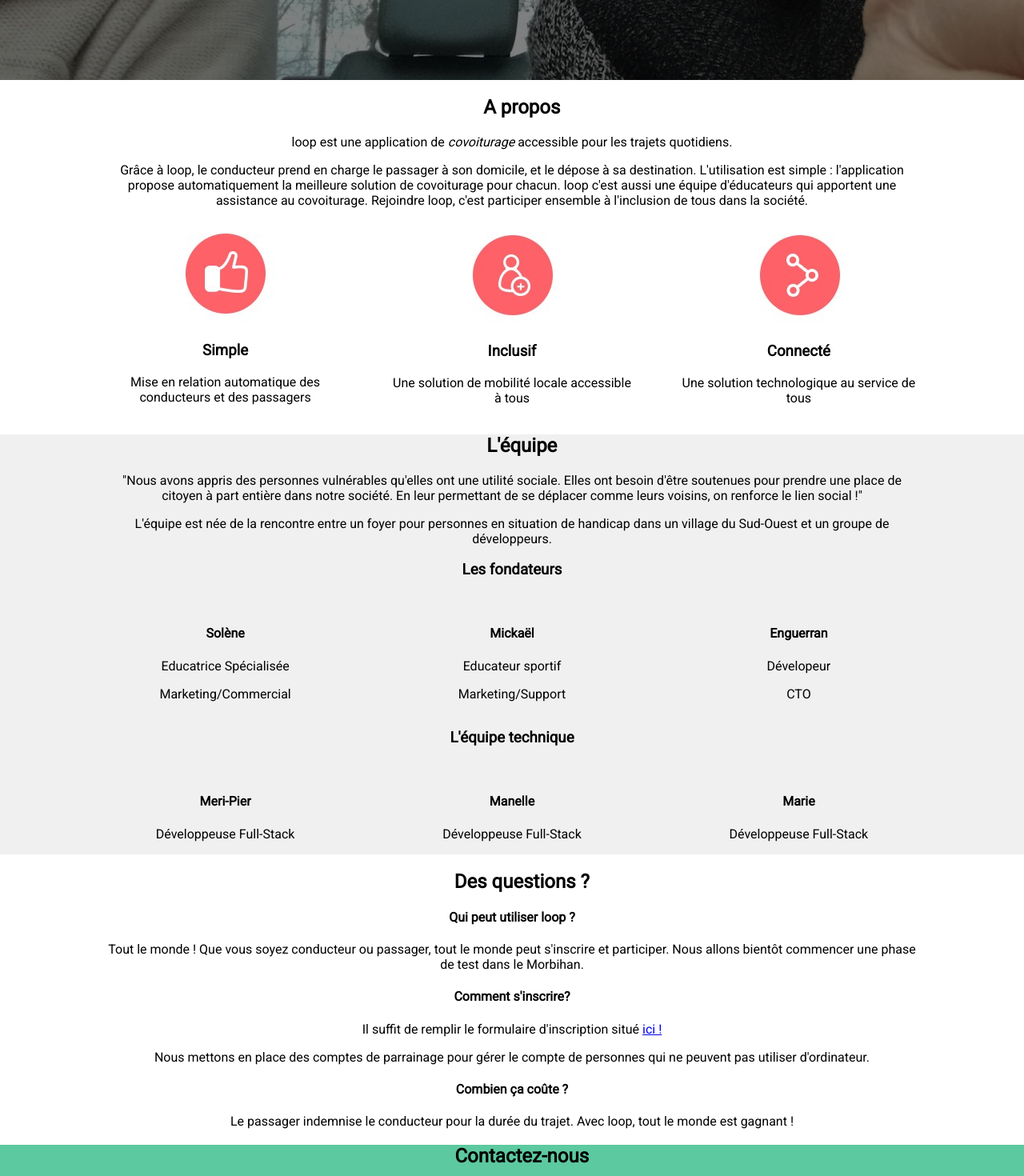
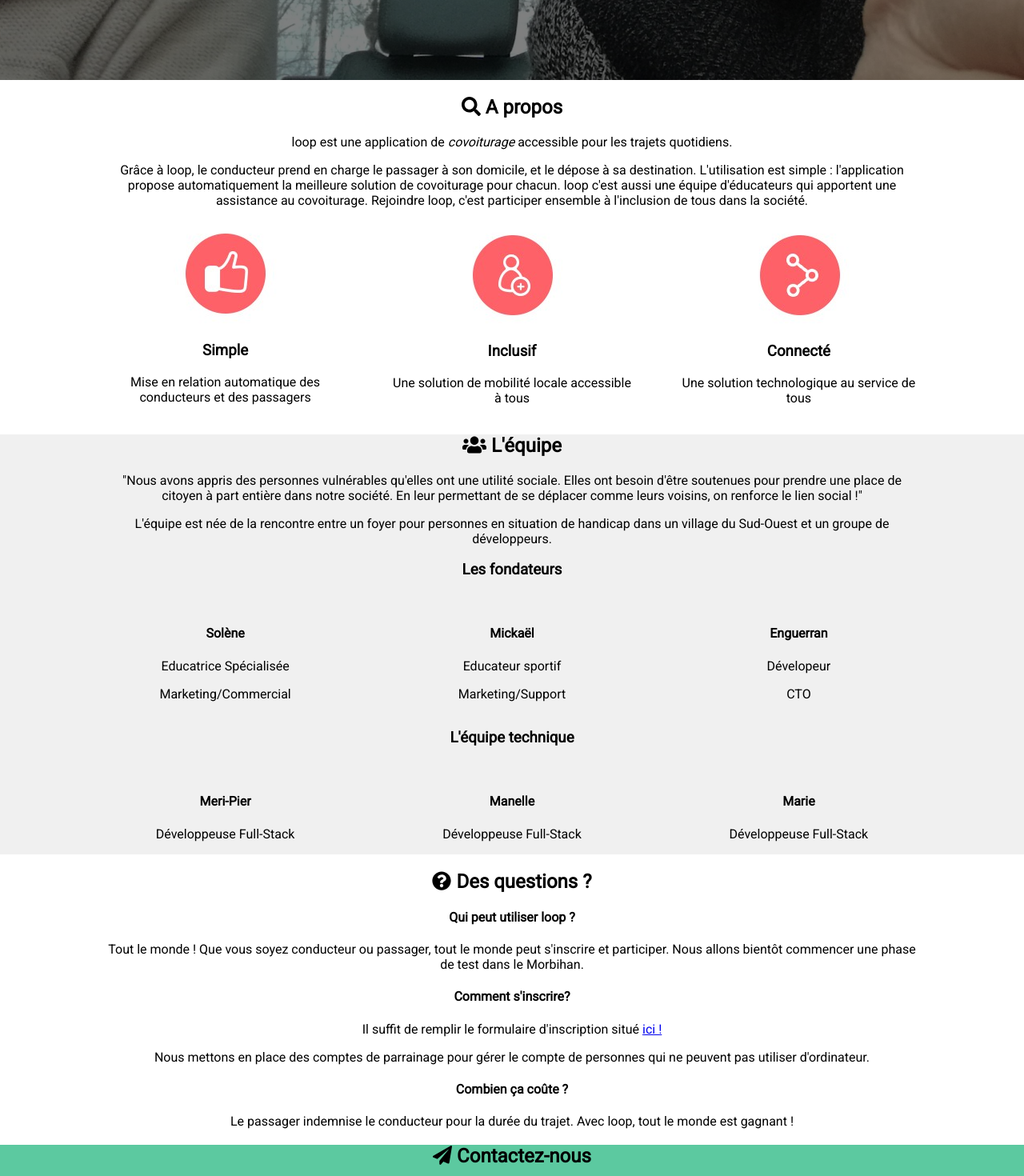
Before and after one commit to mpligioso/loop-frontend, an Angular app: page / in a window 1280 px wide. Shown: the part 1040-2510 px from the top of the page at 80% size. Built offline with nearby package versions, Linux system fonts and the light colour scheme; no server answers.

Commit message:
added font-awsome and icons in landing page

```diff
--- a/package.json
+++ b/package.json
@@ -20,6 +20,9 @@
     "@angular/platform-browser": "^6.0.3",
     "@angular/platform-browser-dynamic": "^6.0.3",
     "@angular/router": "^6.0.3",
+    "@fortawesome/angular-fontawesome": "^0.1.1",
+    "@fortawesome/fontawesome-svg-core": "^1.2.1",
+    "@fortawesome/free-solid-svg-icons": "^5.1.1",
     "core-js": "^2.5.4",
     "font-awesome": "^4.7.0",
     "rxjs": "^6.0.0",
--- a/src/app/app-routing.module.ts
+++ b/src/app/app-routing.module.ts
@@ -14,10 +14,14 @@ import { SettingsComponent } from "./settings/settings.component";
 import { AuthGuard } from "./guard/auth.guard";
 
 const routes: Routes = [
-  { path: "", component: LandingPageComponent },
-  { path: "login", component: LoginComponent },
-  { path: "signup", component: SignupComponent },
-  { path: "settings", component: SettingsComponent },
+  { path: "", component: LandingPageComponent,
+  canActivate: [AuthGuard]},
+  { path: "login", component: LoginComponent,
+  canActivate: [AuthGuard] },
+  { path: "signup", component: SignupComponent,
+  canActivate: [AuthGuard] },
+  { path: "settings", component: SettingsComponent,
+  canActivate: [AuthGuard]},
   {
     path: "dashboard",
     component: DashboardPageComponent,
--- a/src/app/app.module.ts
+++ b/src/app/app.module.ts
@@ -2,6 +2,7 @@ import { BrowserModule } from "@angular/platform-browser";
 import { NgModule } from "@angular/core";
 import { FormsModule, ReactiveFormsModule } from "@angular/forms";
 import { HttpClientModule } from "@angular/common/http";
+import { FontAwesomeModule } from '@fortawesome/angular-fontawesome';
 
 import { AppRoutingModule } from "./app-routing.module";
 import { AppComponent } from "./app.component";
@@ -20,6 +21,7 @@ import { TripListComponent } from "./dashboard-page/trip-list/trip-list.componen
 
 @NgModule({
   imports: [
+    FontAwesomeModule,
     BrowserModule,
     AppRoutingModule,
     FormsModule,
--- a/src/app/guard/auth.guard.ts
+++ b/src/app/guard/auth.guard.ts
@@ -15,10 +15,10 @@ export class AuthGuard implements CanActivate {
     next: ActivatedRouteSnapshot,
     state: RouterStateSnapshot): Observable<boolean> | Promise<boolean> | boolean {
 
-      if(!this.myAuthServ.isLoggedIn()){
-        this.myRoute.navigateByUrl("/login");
-        return false;
-      }
+      // if(!this.myAuthServ.isLoggedIn()){
+      //   this.myRoute.navigateByUrl("/login");
+      //   return false;
+      // }
       return true;
   }
 }
--- a/src/app/landing-page/landing-page.component.css
+++ b/src/app/landing-page/landing-page.component.css
@@ -7,6 +7,7 @@ bg gris : #F0F0F0, rgb(240, 240, 240)
 Font : Roboto, Arial, sans-serif; */
 
 @import "https://fonts.googleapis.com/css?family=Roboto";
+@import "~font-awesome/css/font-awesome.css";
 
 
 .col-3 {
--- a/src/app/landing-page/landing-page.component.html
+++ b/src/app/landing-page/landing-page.component.html
@@ -15,7 +15,7 @@
 
 <section id="about">
   <div class="text-area">
-  <h2><i class="fas fa-search"></i> A propos</h2>
+  <h2><fa-icon [icon]="faSearch"></fa-icon> A propos</h2>
   <p>loop est une application de
     <em>covoiturage</em> accessible pour les trajets quotidiens.</p>
   <p>Grâce à loop, le conducteur prend en charge le passager à son domicile, et le dépose à sa destination. L'utilisation est
@@ -44,7 +44,7 @@
 
 <section id="team">
     <div class="text-area">
-  <h2><i class="fas fa-users"></i> L'équipe</h2>
+  <h2><fa-icon [icon]="faUsers"></fa-icon> L'équipe</h2>
   <p>"Nous avons appris des personnes vulnérables qu'elles ont une utilité sociale. Elles ont besoin d'être soutenues pour prendre
     une place de citoyen à part entière dans notre société. En leur permettant de se déplacer comme leurs voisins, on renforce
     le lien social !"
@@ -98,7 +98,7 @@
 
 <section id="questions">
  <div class="text-area">
-  <h2><i class="fas fa-question-circle"></i> Des questions ?</h2>
+  <h2><fa-icon [icon]="faQuestionCircle"></fa-icon> Des questions ?</h2>
   <div>
     <h4>Qui peut utiliser loop ?</h4>
     <p>Tout le monde ! Que vous soyez conducteur ou passager, tout le monde peut s'inscrire et participer. Nous allons bientôt
@@ -121,7 +121,7 @@
 
 <section id="contact">
     <div class="text-area">
-  <h2><i class="fas fa-paper-plane"></i> Contactez-nous</h2>
+  <h2><fa-icon [icon]="faPaperPlane"></fa-icon> Contactez-nous</h2>
   <form action="">
     <input type="email" placeholder="Votre adresse mail">
     <input type="text" placeholder="Sujet">
--- a/src/app/landing-page/landing-page.component.ts
+++ b/src/app/landing-page/landing-page.component.ts
@@ -1,4 +1,5 @@
 import { Component, OnInit } from '@angular/core';
+import {faSearch, faQuestionCircle, faPaperPlane, faUsers } from '@fortawesome/free-solid-svg-icons';
 
 @Component({
   selector: 'app-landing-page',
@@ -6,6 +7,13 @@ import { Component, OnInit } from '@angular/core';
   styleUrls: ['./landing-page.component.css']
 })
 export class LandingPageComponent implements OnInit {
+  faSearch = faSearch;
+  faUsers = faUsers;
+  faQuestionCircle = faQuestionCircle;
+  faPaperPlane = faPaperPlane;
+
+
+
 
   constructor() { }
 
```
Also changed, not shown: 1 other file (tests, documents, lock files or other folders).
